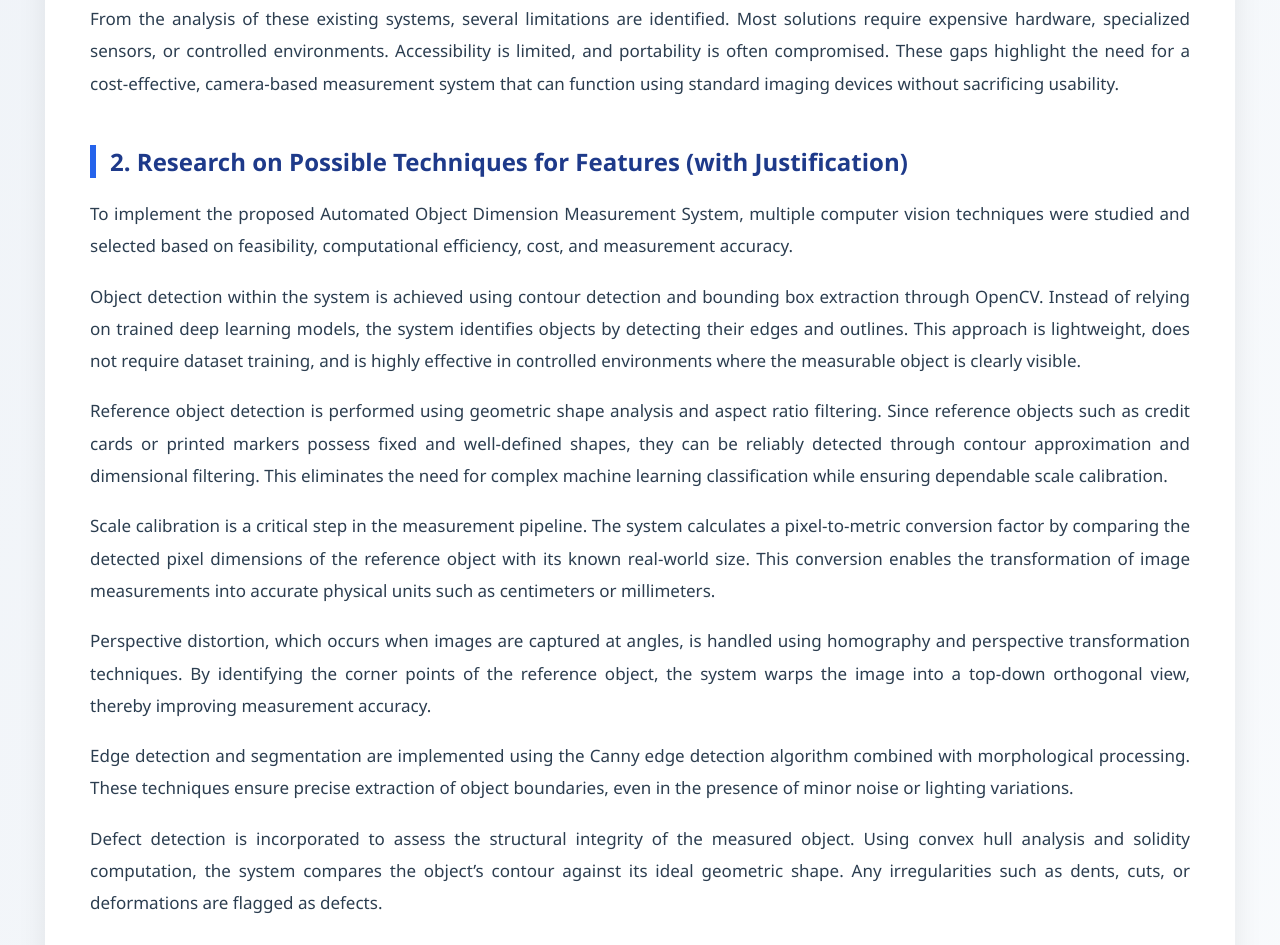
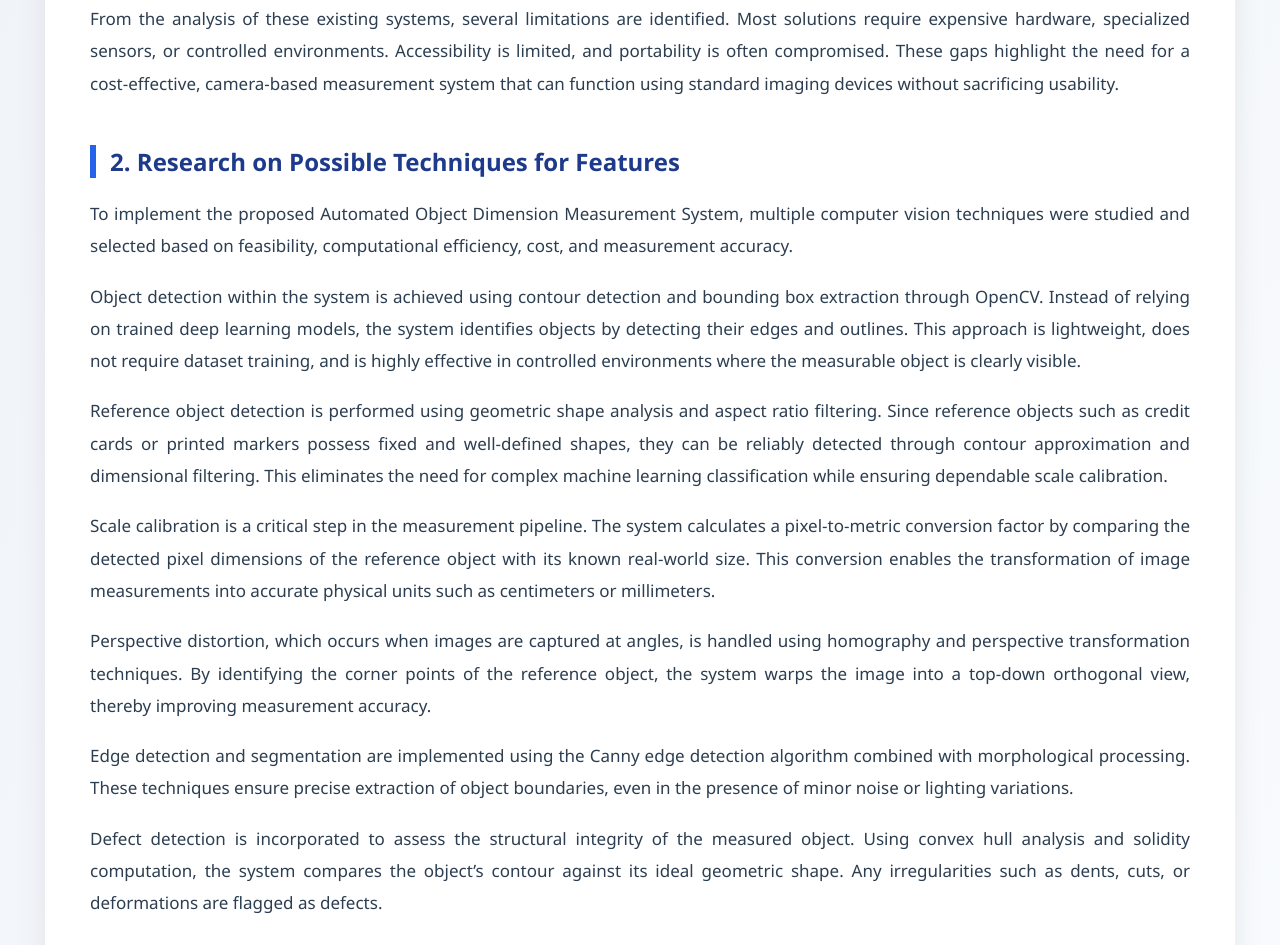
Before and after one commit to VandanArora18/tiet-ucs532p-excel, a plain HTML site: page index.html in a window 1280 px wide. Shown: the part 902-1847 px from the top of the page. Drawn offline with Linux system fonts and the light colour scheme.

Commit message:
Fix heading formatting in index.html

```diff
--- a/index.html
+++ b/index.html
@@ -96,7 +96,7 @@ From the analysis of these existing systems, several limitations are identified.
 
 </div>
 
-<h2>2. Research on Possible Techniques for Features (with Justification)</h2>
+<h2>2. Research on Possible Techniques for Features </h2>
 
 <div class="section">
 
```
